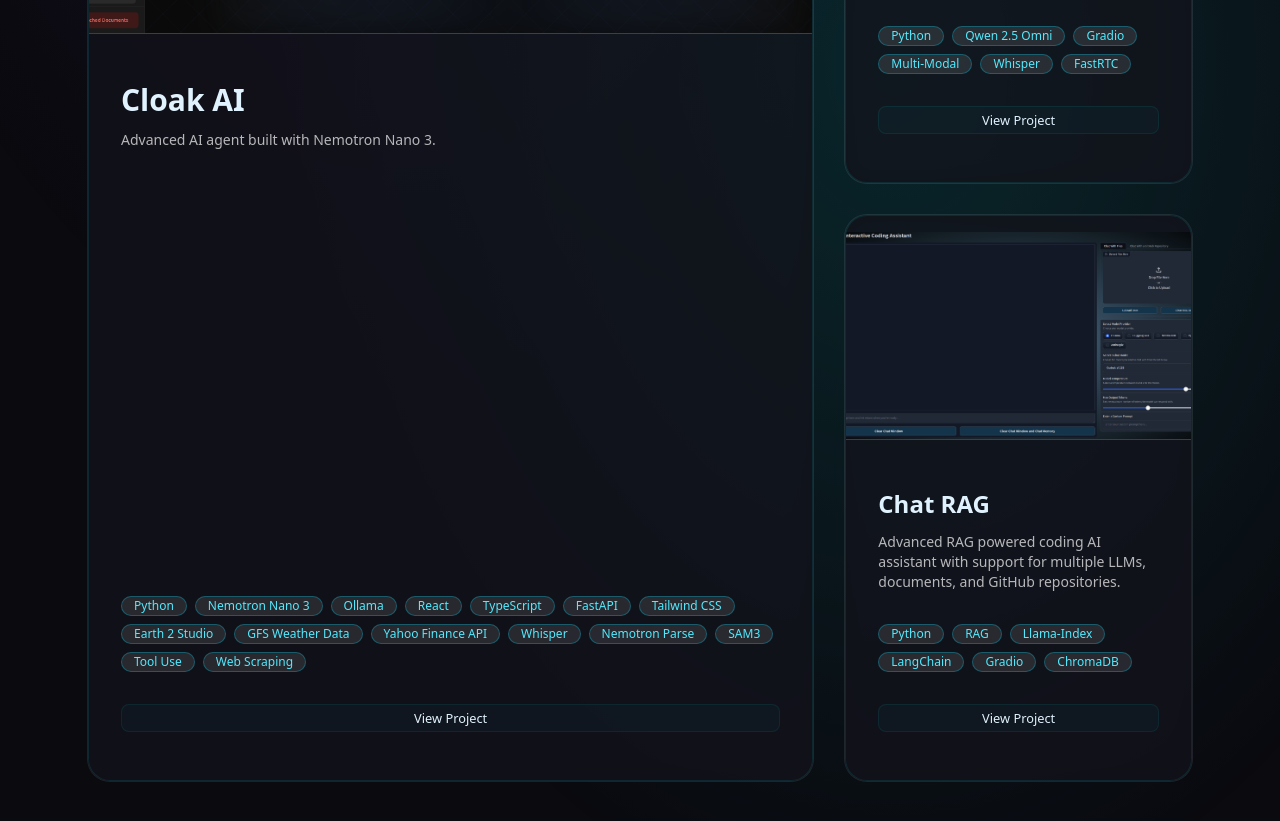
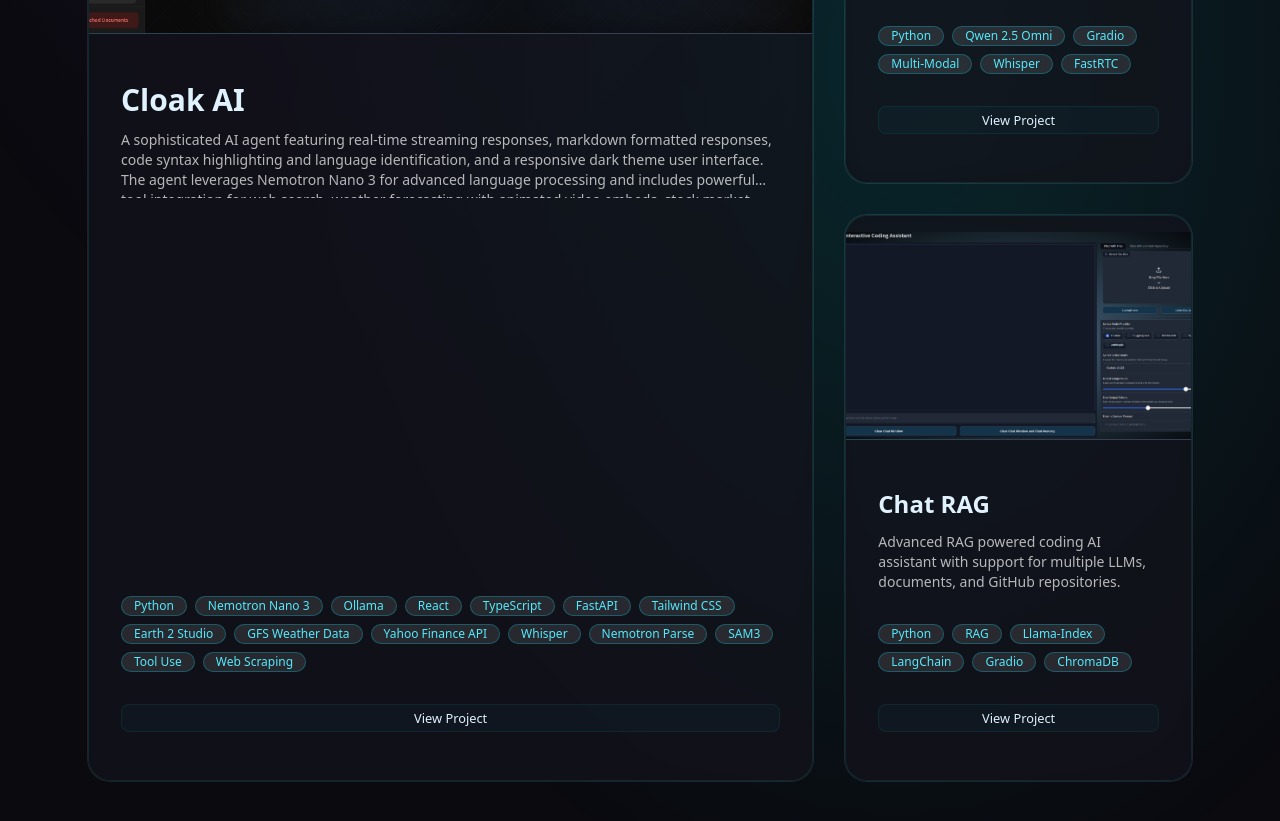
Before and after one commit to JakeFurtaw/jf-coded-v2, a Next.js app: page / in a window 1280 px wide. Shown: the part 1260-2081 px from the top of the page. Built offline with nearby package versions, Linux system fonts and the light colour scheme.

Commit message:
added better project description to Cloak in featured proj

```diff
--- a/app/page.tsx
+++ b/app/page.tsx
@@ -95,7 +95,7 @@ export default function Home() {
           {[
             {
               title: "Cloak AI",
-              desc: "Advanced AI agent built with Nemotron Nano 3.",
+              desc: "A sophisticated AI agent featuring real-time streaming responses, markdown formatted responses, code syntax highlighting and language identification, and a responsive dark theme user interface. The agent leverages Nemotron Nano 3 for advanced language processing and includes powerful tool integration for web search, weather forecasting with animated video embeds, stock market data from Yahoo Finance, currency exchange rates, and date/time information. Built with React, TypeScript, Tailwind CSS,and has a FastAPI backend. The app has persistent user specific chat history, chat management features, and a modern UI with animated elements. The system also supports document parsing using Nemotron Parse, speech-to-text transcription with Whisper, and satellite image segmentation with SAM3.",
               tech: ["Python", "Nemotron Nano 3", "Ollama", "React", "TypeScript", "FastAPI", "Tailwind CSS", "Earth 2 Studio", "GFS Weather Data", "Yahoo Finance API", "Whisper", "Nemotron Parse", "SAM3", "Tool Use", "Web Scraping", "Geocoding", "Satellite Imagery"],
               image: "/projectImages/Cloak/ChatPage.png",
               link: "/projects",
```
